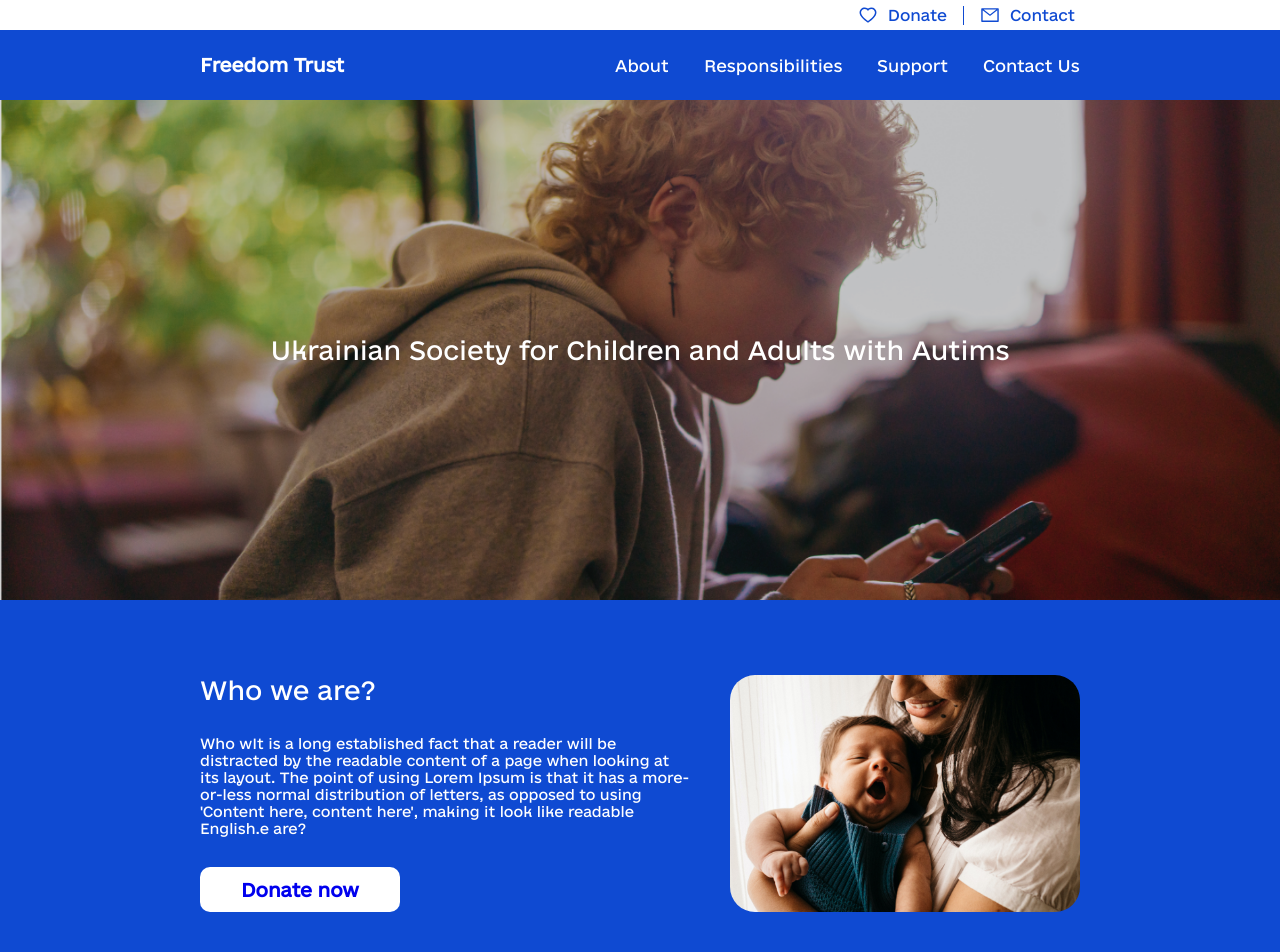
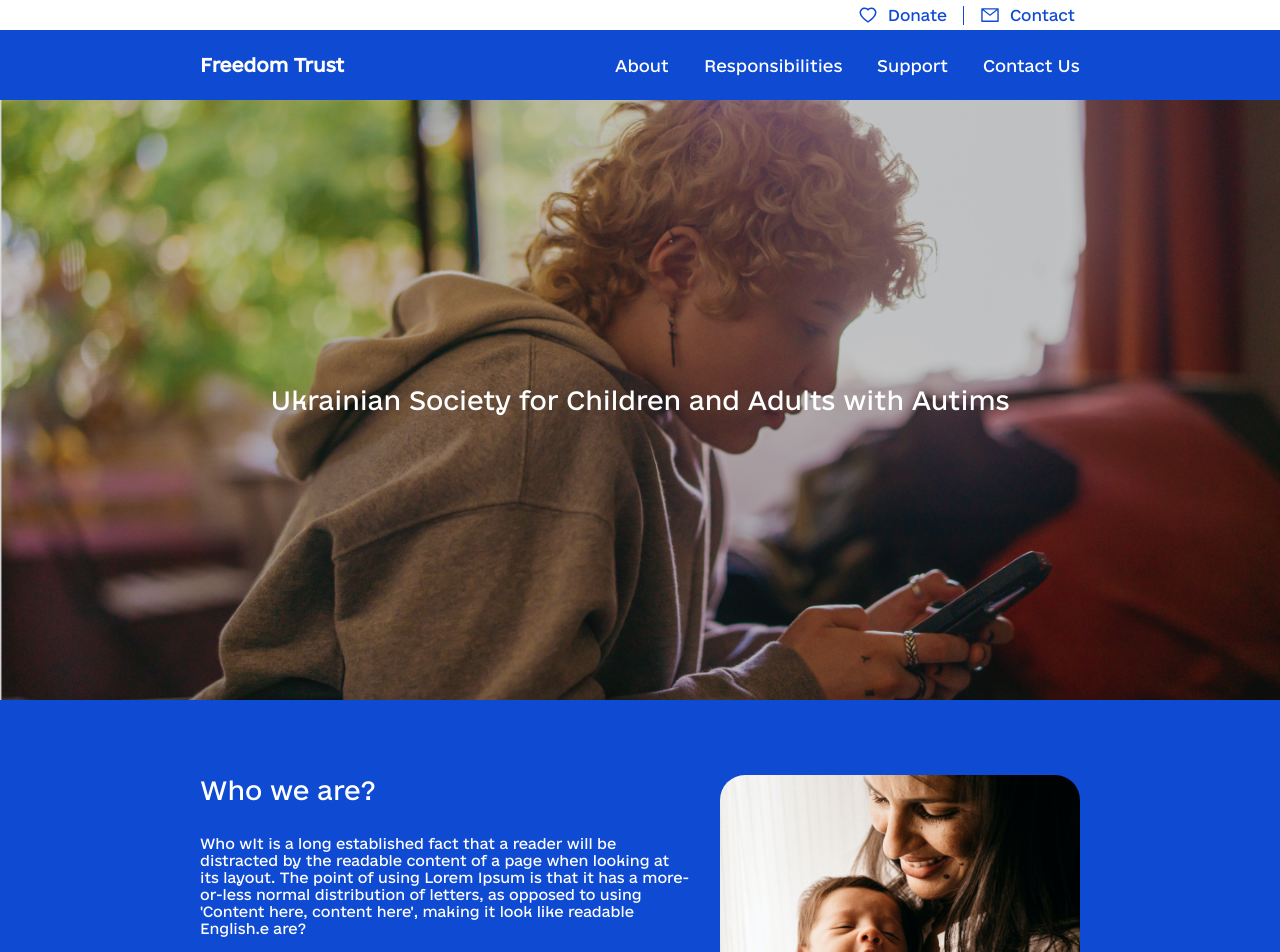
Before and after one commit to yanzhabko/freedom-trust, a Next.js app: page / in a window 1280 px wide. Shown: the top 952 px of the page. Built offline with nearby package versions, Linux system fonts and the light colour scheme.

Commit message:
fix section

```diff
--- a/app/page.tsx
+++ b/app/page.tsx
@@ -5,9 +5,9 @@ import BackgroundImages from "@/images/home_page/background.png"
 
 export default function Home() {
   return (
-    <>
+    <div>
       <HeroSection image={BackgroundImages} title="Ukrainian Society for Children and Adults with Autims"/>
       <DonateSection />
-    </>
+    </div>
   )
 }
--- a/sections/home_page/DonateSection.module.scss
+++ b/sections/home_page/DonateSection.module.scss
@@ -10,7 +10,13 @@
   padding: 75px 0;
 
   @include for-size(tablet) {
-    flex-direction: row-reverse;
+    height: 480px;
+  }
+  @include for-size(laptop) {
+    height: 540px;
+  }
+  @include for-size(desktop) {
+    height: 600px;
   }
 
   &__container {
@@ -21,7 +27,7 @@
     gap: 20px;
 
     @include for-size(tablet) {
-      gap: 40px;
+      gap: 30px;
       flex-direction: row-reverse;
       justify-content: space-between;
     }
@@ -58,7 +64,6 @@
   }
 
   &__text {
-    // width: 100%;
     text-align: center;
     flex-wrap: wrap;
 
--- a/sections/home_page/HeroSection.module.scss
+++ b/sections/home_page/HeroSection.module.scss
@@ -5,15 +5,17 @@
 
 .hero {
   width: 100%;
-  height: 500px;
+  background-size: cover;
+  background-position: center;
+  background-repeat: no-repeat;
+  height: 380px;
+  @include for-size(tablet) {
+    height: 600px;
+  }
+  @include for-size(desktop) {
+    height: 700px;
+  }
 
-  &__background {
-    width: 100%;
-    height: 500px;
-    background-size: cover;
-    background-repeat: no-repeat;
-    background-position: center;
-  }
 
   &__container {
     width: 100%;
--- a/sections/home_page/HeroSection.tsx
+++ b/sections/home_page/HeroSection.tsx
@@ -14,13 +14,9 @@ const HeroSection: React.FC<HeroProps> = ({ image, title }) => {
   };
 
   return (
-    <section className={styles.hero}>
-      <div style={styleForBackground} className={styles.hero__background}>
-        <div className={classNames(styles.container, styles.hero__container) }>
-
-            <h1>{title}</h1>
-
-        </div>
+    <section className={styles.hero} style={styleForBackground}>
+      <div className={classNames(styles.container, styles.hero__container)}>
+        <h1>{title}</h1>
       </div>
     </section>
   );
```
